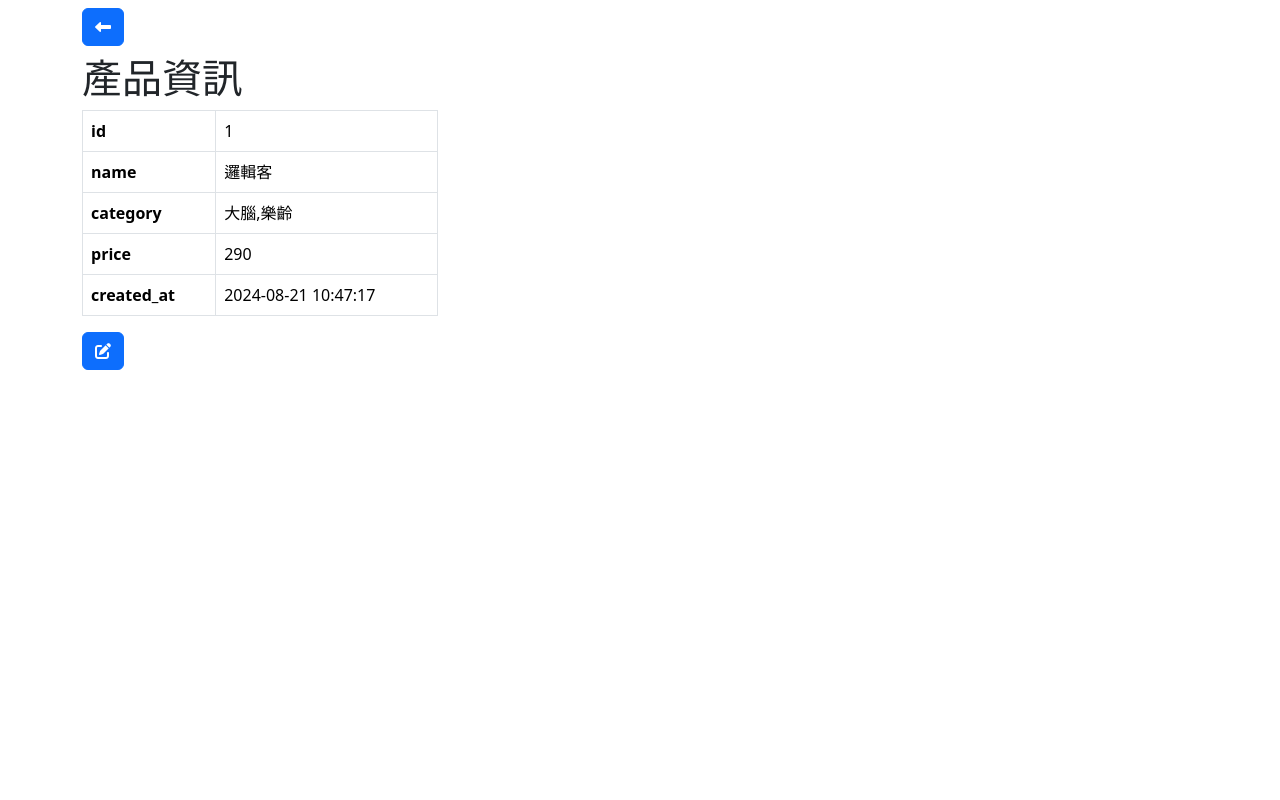
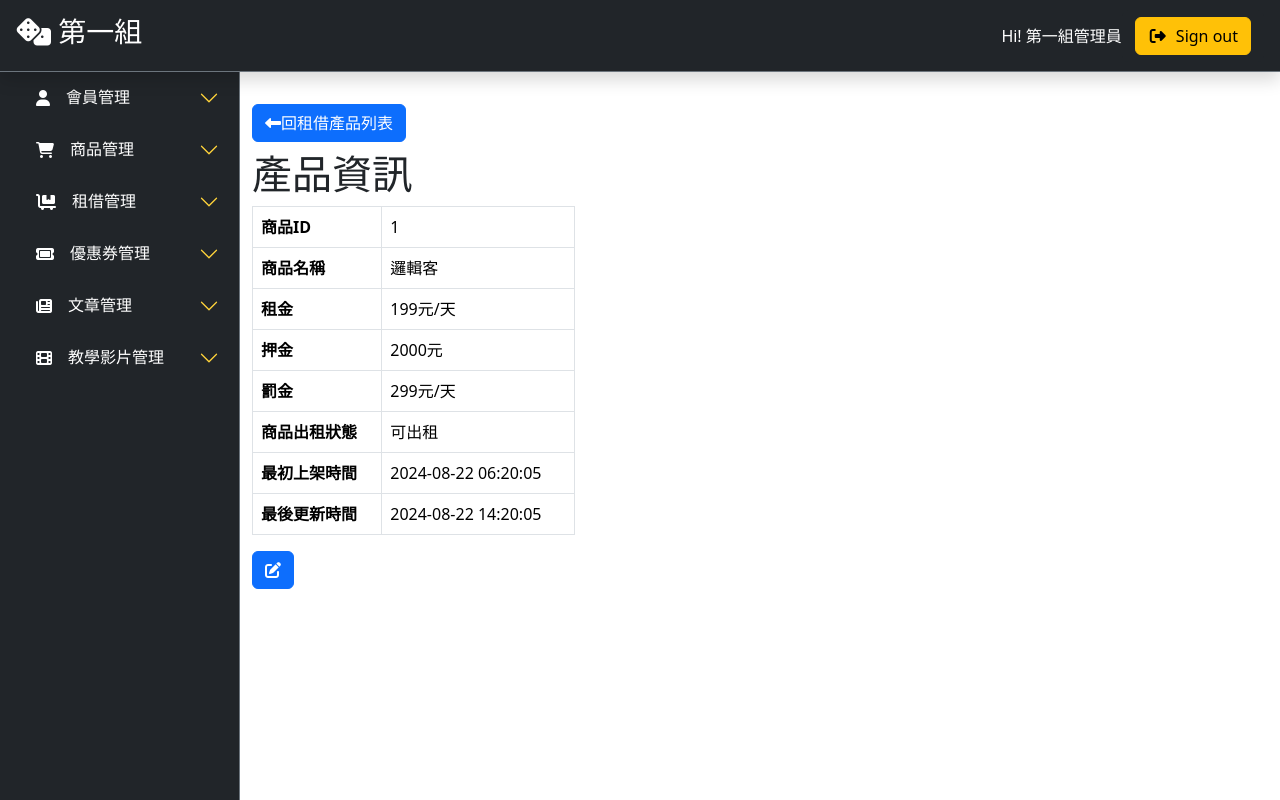
Before and after one commit to besttea168/teamwork, a PHP site: page /rent_product.php?id=1 in a window 1280 px wide. Run offline with PHP 8.4, Linux system fonts and the light colour scheme; data comes from the database, SQL or seed files in the repository; a stand-in replaces the project's code that opens the database connection; some libraries are stand-ins or nearby versions.

Commit message:
商品頁面50% 缺少個別商品狀態展示

```diff
--- a/rent/rent_product.php
+++ b/rent/rent_product.php
@@ -7,7 +7,19 @@ $id = $_GET["id"];
 
 require_once("../db_connect.php");
 
-$sql = "SELECT * FROM product WHERE id= '$id' AND valid = 1";
+$sql = "SELECT
+                rp.*,
+                p.name AS name,
+                p.image AS image
+            FROM
+                rent_product rp
+            INNER JOIN
+                product p
+            ON
+                rp.product_id = p.id
+            AND rp.valid = 1
+            ";
+
 
 $result = $conn->query($sql);
 $productCount = $result->num_rows;
@@ -15,7 +27,7 @@ $row = $result->fetch_assoc();
 
 if ($productCount > 0) {
     $title = $row["name"];
-}else{
+} else {
     $title = "沒有此商品";
 }
 
@@ -24,7 +36,7 @@ if ($productCount > 0) {
 <html lang="en">
 
 <head>
-    <title><?=$title?></title>
+    <title><?= $title ?></title>
     <!-- Required meta tags -->
     <meta charset="utf-8" />
     <meta
@@ -35,9 +47,12 @@ if ($productCount > 0) {
 </head>
 
 <body>
-    <div class="container">
+    <?php include("../nav.php") ?>
+    <?php include("../sidebar.php") ?>
+    <div class="main-content">
+        <div class="container py-4">
             <div class="py-2">
-            <a class="btn btn-primary" href="products.php" title="回產品列表"><i class="fa-solid fa-left-long"></i></a>
+                <a class="btn btn-primary" href="rent_product_list.php" title="回產品列表"><i class="fa-solid fa-left-long"></i>回租借產品列表</a>
             </div>
             <h1>產品資訊</h1>
             <div class="row">
@@ -45,28 +60,45 @@ if ($productCount > 0) {
                     <?php if ($productCount > 0): ?>
                         <table class="table table-bordered">
                             <tr>
-                            <th>id</th>
+                                <th>商品ID</th>
                                 <td><?= $row["id"] ?></td>
                             </tr>
                             <tr>
-                            <th>name</th>
+                                <th>商品名稱</th>
                                 <td><?= $row["name"] ?></td>
                             </tr>
+
                             <tr>
-                            <th>category</th>
-                            <td><?= $row["category_tag"] ?></td>
+                                <th>租金</th>
+                                <td><?= $row["price"] ?>元/天</td>
                             </tr>
                             <tr>
-                            <th>price</th>
-                            <td><?= $row["price"] ?></td>
+                                <th>押金</th>
+                                <td><?= $row["deposit"] ?>元</td>
                             </tr>
                             <tr>
-                            <th>created_at</th>
+                                <th>罰金</th>
+                                <td><?= round($row["price"] * 1.5) ?>元/天</td>
+                            </tr>
+                            <tr>
+                                <th>商品出租狀態</th>
+                                <?php if ($row["status"] == "true"): ?>
+                                    <td>可出租</td>
+                                <?php else : ?>
+                                    <td>尚未歸還</td>
+                                <?php endif; ?>
+                            </tr>
+                            <tr>
+                                <th>最初上架時間</th>
                                 <td><?= $row["created_at"] ?></td>
+                            </tr>
+                            <tr>
+                                <th>最後更新時間</th>
+                                <td><?= $row["updated_time"] ?></td>
                             </tr>
                         </table>
                         <div>
-                        <a class="btn btn-primary" href="product-edit.php?id=<?= $row["id"]?>"><i class="fa-solid fa-pen-to-square"></i></a>
+                            <a class="btn btn-primary" href="product-edit.php?id=<?= $row["id"] ?>"><i class="fa-solid fa-pen-to-square"></i></a>
                         </div>
                     <?php else: ?>
                         沒有此商品
@@ -74,6 +106,8 @@ if ($productCount > 0) {
                 </div>
             </div>
         </div>
+    </div>
 </body>
 <?php $conn->close(); ?>
+
 </html>
```
Lines whose indentation alone changed are shown as unchanged.
